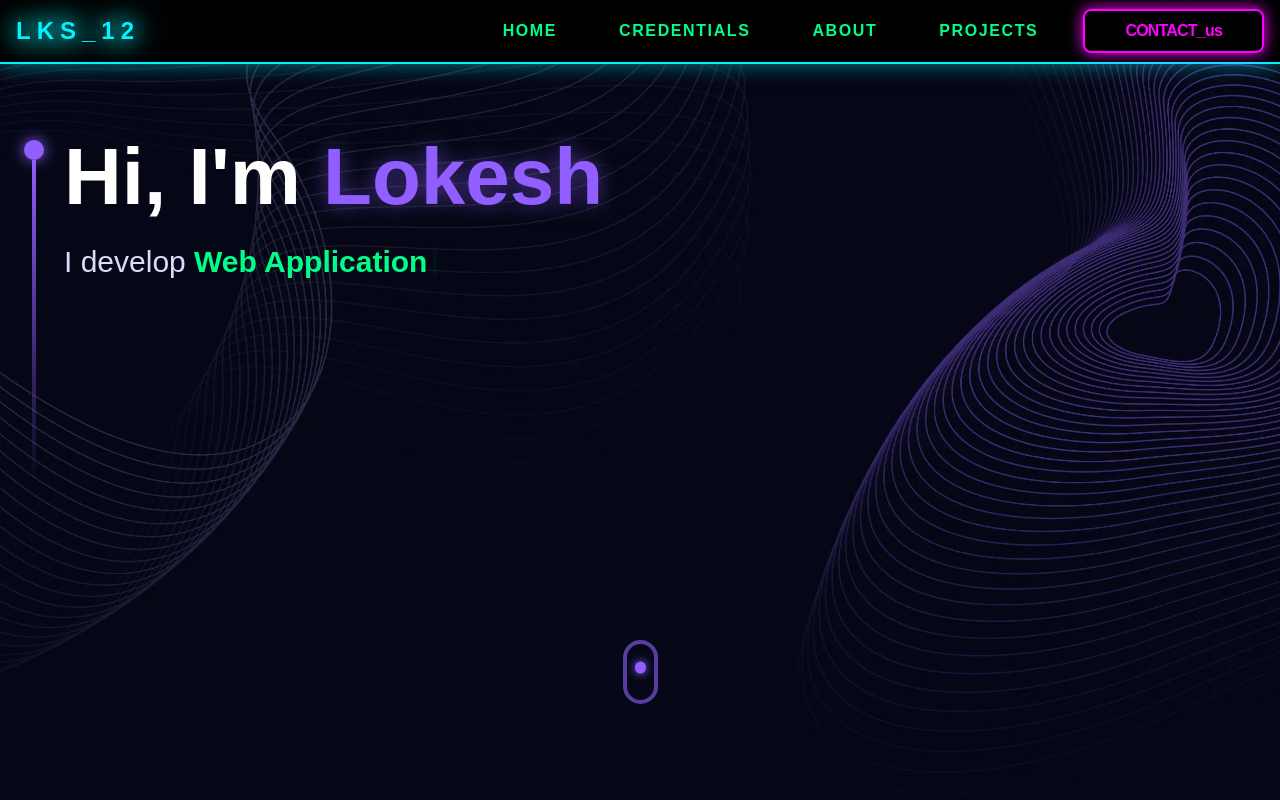
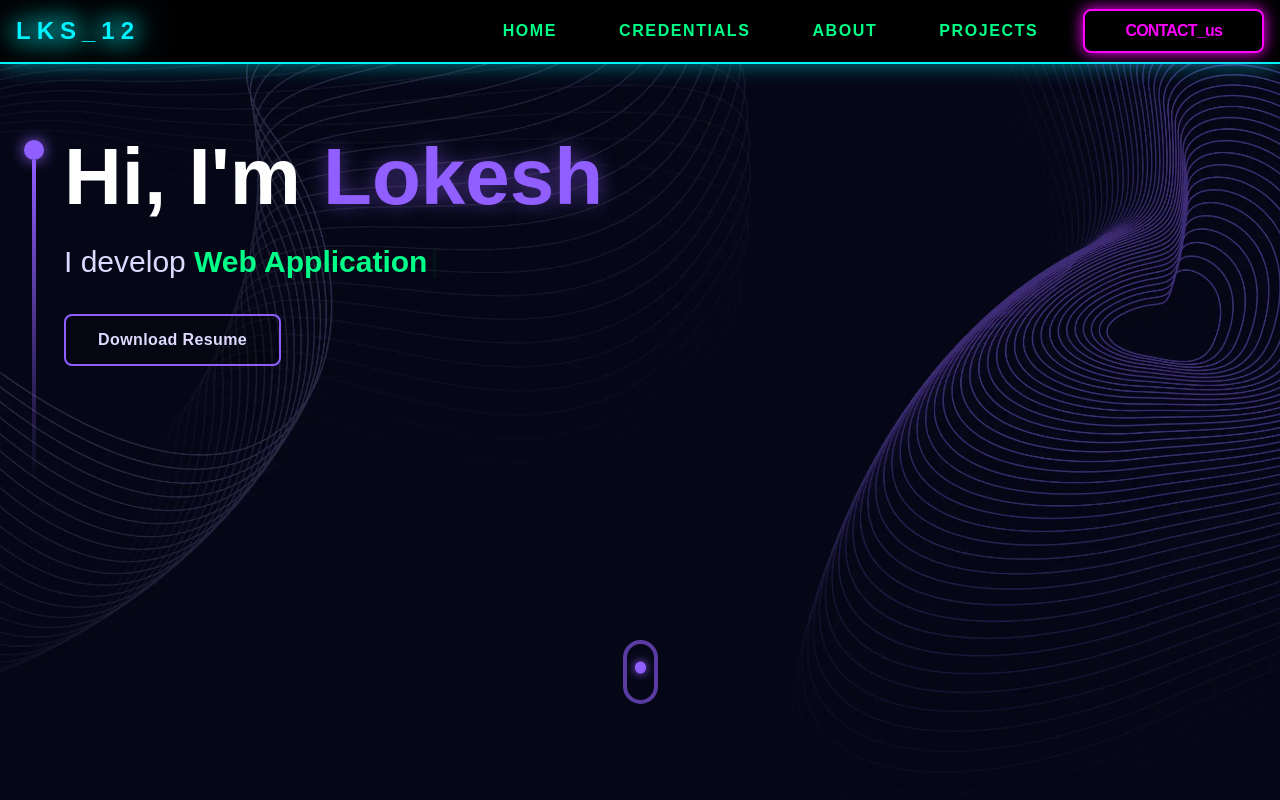
Before and after one commit to Lokesh-kumar-Sharma-12/portfolio-website, a React (Vite) app: page /contact in a window 1280 px wide. Shown: the top 800 px of the page. Built offline with nearby package versions, Linux system fonts and the light colour scheme.

Commit message:
some changes

```diff
--- a/src/Mycomponent/section/Aboutme.jsx
+++ b/src/Mycomponent/section/Aboutme.jsx
@@ -28,8 +28,8 @@ const Aboutme = () => {
       alt: "React icon image",
       icon: "/assets/tech/reactjs.png",
     }, {
-      title: "Three js",
-      alt: "Three js icon image",
+      title: "Three.js",
+      alt: "Three.js icon image",
       icon: "/assets/tech/threejs.svg",
     },
   ];
--- a/src/Mycomponent/section/ContactPage.jsx
+++ b/src/Mycomponent/section/ContactPage.jsx
@@ -77,15 +77,53 @@ const ContactPage = () => {
                   <path strokeLinecap="round" strokeLinejoin="round" strokeWidth={2} d="M3 8l7.89 5.26a2 2 0 002.22 0L21 8M5 19h14a2 2 0 002-2V7a2 2 0 00-2-2H5a2 2 0 00-2 2v10a2 2 0 002 2z" />
                 </svg>
               </div>
-              <span className="text-gray-300 break-all">lokeshsharma9200@gmail.com</span>
-            </div>
+
+              <a
+                href="mailto:lokeshsharma9200@gmail.com"
+                className="text-gray-300 break-all hover:text-white transition-colors duration-300"
+              >
+                lokeshsharma9200@gmail.com
+              </a>                </div>
             <div className="flex items-center space-x-4">
               <div className="p-3 bg-gray-900 rounded-full border border-[#00FF88] text-[#00FF88] shadow-[0_0_10px_#00ff88]">
                 <svg xmlns="http://www.w3.org/2000/svg" className="h-6 w-6" fill="none" viewBox="0 0 24 24" stroke="currentColor">
                   <path strokeLinecap="round" strokeLinejoin="round" strokeWidth={2} d="M3 5a2 2 0 012-2h3.28a1 1 0 01.948.684l1.498 4.493a1 1 0 01-.502 1.21l-2.257 1.13a11.042 11.042 0 005.516 5.516l1.13-2.257a1 1 0 011.21-.502l4.493 1.498a1 1 0 01.684.949V19a2 2 0 01-2 2h-1C9.716 21 3 14.284 3 6V5z" />
                 </svg>
               </div>
-              <span className="text-gray-300">+91 7976614077</span>
+              <a
+                href="tel:+917976614077"
+                className="text-gray-300 hover:text-white transition-colors duration-300"
+              >
+                +91 7976614077
+              </a>
+            </div>
+
+            <div className="flex items-center gap-6 mt-8 ml-2">
+              {/* LinkedIn */}
+              <a
+                href="https://www.linkedin.com/in/lokesh-kumar-sharma-a129692ab/"
+                target="_blank"
+                rel="noopener noreferrer"
+                className="text-gray-400 hover:text-[#00ffcc] transition-all duration-300 transform hover:scale-110"
+                aria-label="LinkedIn"
+              >
+                <svg className="w-7 h-7" fill="currentColor" viewBox="0 0 24 24" aria-hidden="true">
+                  <path d="M20.447 20.452h-3.554v-5.569c0-1.328-.027-3.037-1.852-3.037-1.853 0-2.136 1.445-2.136 2.939v5.667H9.351V9h3.414v1.561h.046c.477-.9 1.637-1.85 3.37-1.85 3.601 0 4.267 2.37 4.267 5.455v6.286zM5.337 7.433c-1.144 0-2.063-.926-2.063-2.065 0-1.138.92-2.063 2.063-2.063 1.14 0 2.064.925 2.064 2.063 0 1.139-.925 2.065-2.064 2.065zm1.782 13.019H3.555V9h3.564v11.452zM22.225 0H1.771C.792 0 0 .774 0 1.729v20.542C0 23.227.792 24 1.771 24h20.451C23.2 24 24 23.227 24 22.271V1.729C24 .774 23.2 0 22.222 0h.003z" />
+                </svg>
+              </a>
+
+              {/* GitHub */}
+              <a
+                href="https://github.com/Lokesh-kumar-Sharma-12"
+                target="_blank"
+                rel="noopener noreferrer"
+                className="text-gray-400 hover:text-[#00ffcc] transition-all duration-300 transform hover:scale-110"
+                aria-label="GitHub"
+              >
+                <svg className="w-7 h-7" fill="currentColor" viewBox="0 0 24 24" aria-hidden="true">
+                  <path fillRule="evenodd" d="M12 2C6.477 2 2 6.484 2 12.017c0 4.425 2.865 8.18 6.839 9.504.5.092.682-.217.682-.483 0-.237-.008-.868-.013-1.703-2.782.605-3.369-1.343-3.369-1.343-.454-1.158-1.11-1.466-1.11-1.466-.908-.62.069-.608.069-.608 1.003.07 1.531 1.032 1.531 1.032.892 1.53 2.341 1.088 2.91.832.092-.647.35-1.088.636-1.338-2.22-.253-4.555-1.113-4.555-4.951 0-1.093.39-1.988 1.029-2.688-.103-.253-.446-1.272.098-2.65 0 0 .84-.27 2.75 1.026A9.564 9.564 0 0112 6.844c.85.004 1.705.115 2.504.337 1.909-1.296 2.747-1.027 2.747-1.027.546 1.379.202 2.398.1 2.651.64.7 1.028 1.595 1.028 2.688 0 3.848-2.339 4.695-4.566 4.943.359.309.678.92.678 1.855 0 1.338-.012 2.419-.012 2.747 0 .268.18.58.688.482A10.019 10.019 0 0022 12.017C22 6.484 17.522 2 12 2z" clipRule="evenodd" />
+                </svg>
+              </a>
             </div>
           </div>
         </div>
--- a/src/Mycomponent/section/Credentials.jsx
+++ b/src/Mycomponent/section/Credentials.jsx
@@ -36,6 +36,7 @@ const achievements = [
 const Credentials = () => {
     return (
         <section className="py-20 px-6 bg-[#0B0F1A]" id="credentials">
+
             <div className="max-w-6xl mx-auto">
                 <motion.h2
                     initial={{ opacity: 0, y: -20 }}
--- a/src/Mycomponent/section/Hero.jsx
+++ b/src/Mycomponent/section/Hero.jsx
@@ -19,7 +19,7 @@ const Hero = () => {
         </div>
 
         {/* Text Content */}
-        <div className="z-10">
+        <div className="z-10 w-full">
           <h1 className="text-white font-black lg:text-[80px] sm:text-[60px] xs:text-[45px] text-[35px] lg:leading-[98px] leading-[1.2] mt-2">
             Hi, I'm <span className="text-[#915EFF] drop-shadow-[0_0_10px_rgba(145,94,255,0.5)]">Lokesh</span>
           </h1>
@@ -27,7 +27,7 @@ const Hero = () => {
           <div className="text-[#dfd9ff] font-medium lg:text-[30px] sm:text-[26px] xs:text-[18px] text-[16px] lg:leading-[40px] leading-[30px] mt-4 max-w-lg">
             I develop {' '}
             <br className="sm:hidden" />
-            <span className="text-[#00FF88] font-bold"> {/* Typewriter Green hi rakha hai kyunki wo highlight point hai */}
+            <span className="text-[#00FF88] font-bold">
               <Typewriter
                 words={['3D Visuals', 'User Interfaces', 'Web Applications', 'Modern Portfolios']}
                 loop={true}
@@ -40,15 +40,21 @@ const Hero = () => {
             </span>
           </div>
 
-          {/* Mobile CTA: View Work Button */}
+          {/* Responsive CTAs: View Work & Download Resume */}
           <motion.div
-            initial={{ opacity: 0 }}
-            animate={{ opacity: 1 }}
-            transition={{ delay: 1 }}
-            className="mt-10 lg:hidden"
+            initial={{ opacity: 0, y: 20 }}
+            animate={{ opacity: 1, y: 0 }}
+            transition={{ delay: 1, duration: 0.5 }}
+            className="mt-8 flex flex-wrap gap-4 items-center"
           >
-            <a href="#About" className="px-8 py-3 bg-[#915EFF] text-white rounded-lg font-bold shadow-[0_0_15px_rgba(145,94,255,0.4)] active:scale-95 transition-all inline-block">
-              About me
+
+            {/* Secondary Button (Resume) */}
+            <a
+              href="/LOKESH SHARMA RESUME.pdf"
+              download
+              className="px-6 py-3 sm:px-8 sm:py-3 border-2 border-[#915EFF] text-[#dfd9ff] rounded-lg font-bold tracking-wide hover:bg-[#915EFF] hover:text-white active:scale-95 hover:-translate-y-1 transition-all duration-300 text-sm sm:text-base text-center bg-black/20 hover:bg-opacity-100"
+            >
+              Download Resume
             </a>
           </motion.div>
         </div>
@@ -66,6 +72,7 @@ const Hero = () => {
           </div>
         </a>
       </div>
+
     </section>
   );
 };
```
Also changed, not shown: 1 other file (tests, documents, lock files or other folders).
